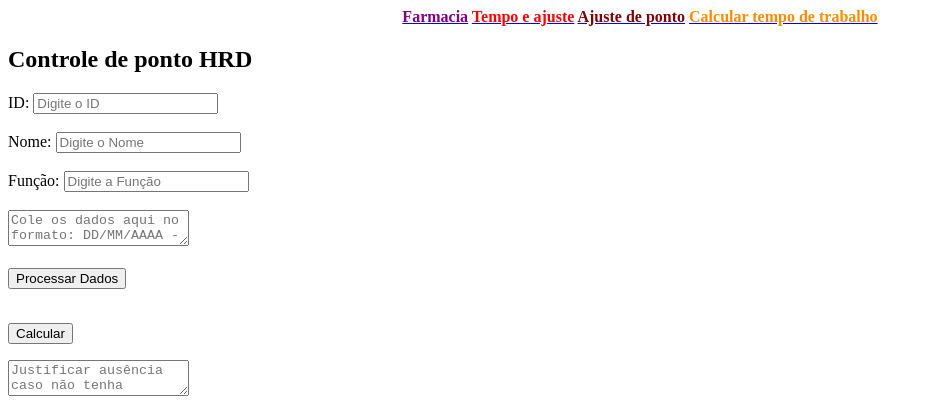
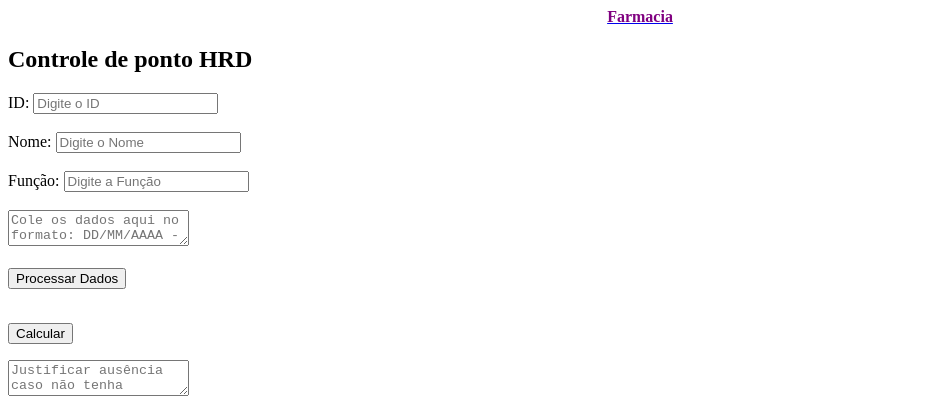
Before and after one commit to JackyMayers/ponto4, a plain HTML site: page index.html in a window 1280 px wide. Shown: the top 415 px of the page, without its empty margins (0-932 px from the left). Drawn offline with nearby package versions, Linux system fonts and the light colour scheme.

Commit message:
Update index.html

```diff
--- a/index.html
+++ b/index.html
@@ -8,9 +8,9 @@
     <center>
     <b>
         <a href="https://tairritadotio.github.io/farmacia/"><font color="purple"> Farmacia</font></a>
-         <a href="https://tairritadotio.github.io/ponto2/"><font color="red">Tempo e ajuste</font></a>
+         <!--<a href="https://tairritadotio.github.io/ponto2/"><font color="red">Tempo e ajuste</font></a>
         <a href="https://tairritadotio.github.io/ponto3/"><font color="maroon">Ajuste de ponto</font></a>
-        <a href="https://tairritadotio.github.io/ponto4/"><font color="darkorange">Calcular tempo de trabalho</font></a>
+        <a href="https://tairritadotio.github.io/ponto4/"><font color="darkorange">Calcular tempo de trabalho</font></a>-->
     </b>
     </center>
     <h2>Controle de ponto HRD</h2>
```
